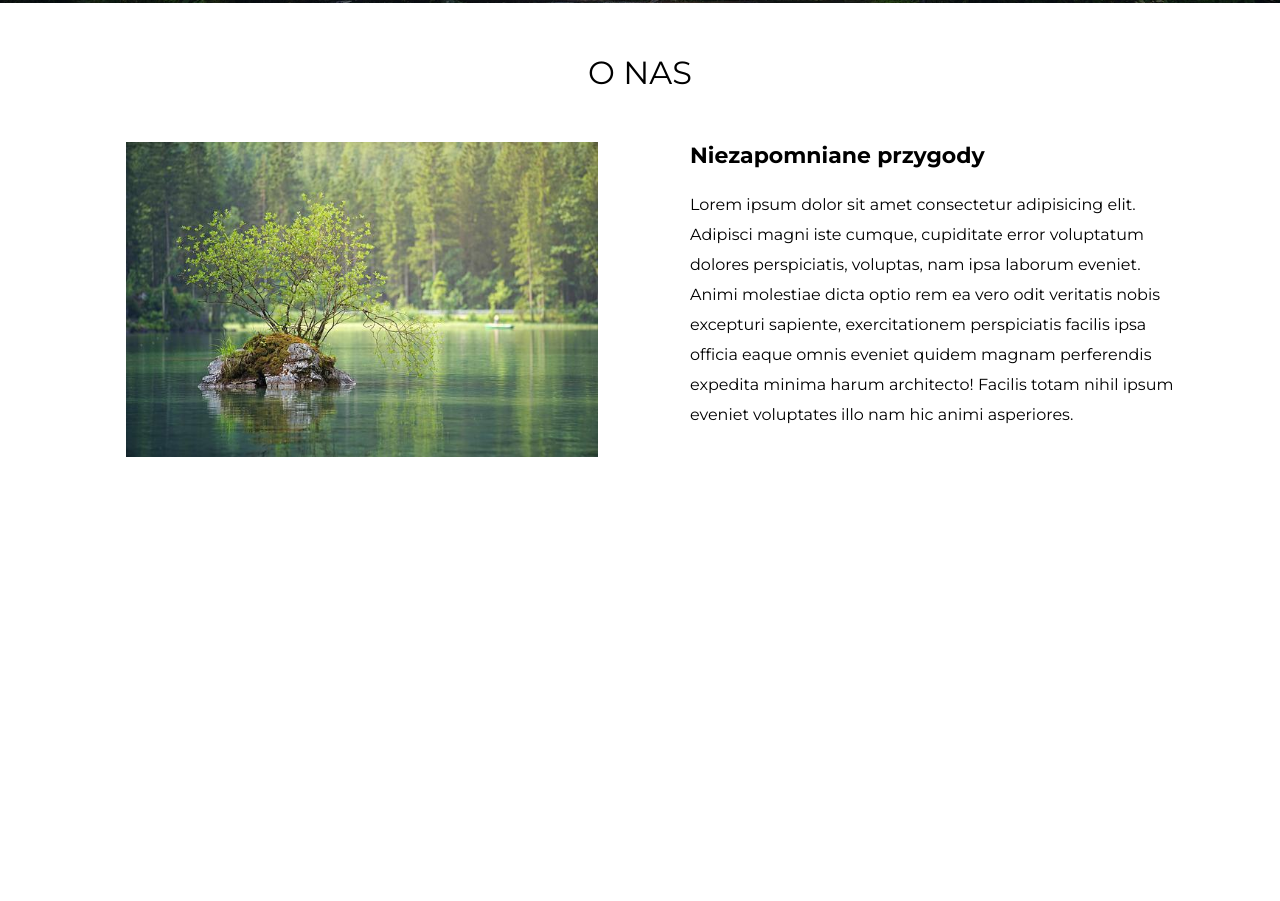
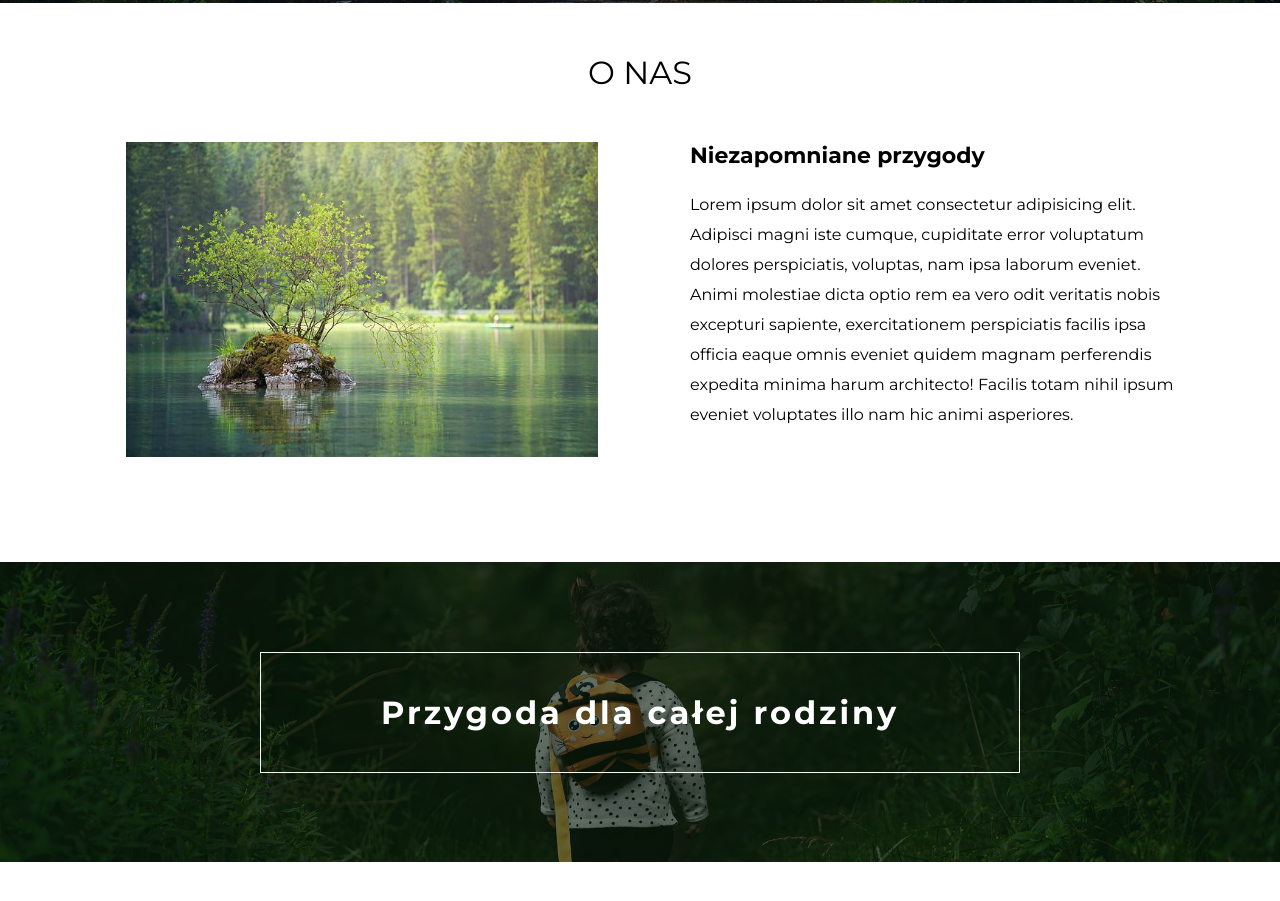
Before and after one commit to realeksandrare/realeksandrare.github.io, a website: page index.html in a window 1280 px wide. Shown: the part 541-1442 px from the top of the page. Before the commit the page ends 1053 px from the top, so only its background shows below. Drawn offline with Linux system fonts and the light colour scheme.

Commit message:
Added secondr hero image section with h2

```diff
--- a/index.html
+++ b/index.html
@@ -69,6 +69,18 @@
         </div>
     </section>
 
+    <section class="adventure">
+        <!-- <div class="adventure__bg"> -->
+            <div class="adventure__shadow"></div>
+            <div class="adventure__container">
+                <h2 class="adventure__container-text">Przygoda dla całej rodziny</h2>
+            </div>
+
+    </div>
+    </section>
+<br>
+<br>
+<br>
 </body>
 
 </html>
--- a/src/sass/_large.scss
+++ b/src/sass/_large.scss
@@ -5,14 +5,6 @@
 				margin-left: 6rem;
 			}
 		}
-        .about-us{
-            &__text{
-                padding: 0 8.4rem;
-                &-description{
-                    line-height: 1rem;
-                }
-            }
-        }
 	}
 	.about-us {
 		&__text {
@@ -41,7 +33,20 @@
                 object-fit: contain;			}
 		}
 	}
+    .adventure{
+height: 30rem;
+background-image: url("/src/img/girl-desktop.jpg");
+        &__container{
+
+            &-text{
+                font-size: 2.6rem;
+                letter-spacing: .2rem;
+                padding: 4rem 9rem;
+            }
+        }
+    }
 }
+
 
 @media (min-width: 1200px) {
 	.header {
@@ -70,4 +75,17 @@ margin-left: 3rem;
             }
         }
     }
+
+    .adventure{
+        height: 30rem;
+        background-image: url("/src/img/girl-desktop.jpg");
+                &__container{
+
+                    &-text{
+                        font-size: 3.2rem;
+                        letter-spacing: .3rem;
+                        padding: 4rem 12rem;
+                    }
+                }
+            }
 }
--- a/src/sass/_medium.scss
+++ b/src/sass/_medium.scss
@@ -25,4 +25,14 @@
             }
         }
     }
+    .adventure{
+
+        &__container{
+
+            &-text{
+                font-size: 2.2rem;
+                padding: 4rem 8rem;
+            }
+        }
+    }
 }
--- a/src/sass/_small.scss
+++ b/src/sass/_small.scss
@@ -24,4 +24,14 @@
             }
         }
     }
+    .adventure{
+
+        &__container{
+
+            &-text{
+                font-size: 2rem;
+                padding: 3rem 5rem;
+            }
+        }
+    }
 }
--- a/src/sass/main.scss
+++ b/src/sass/main.scss
@@ -58,7 +58,7 @@ body {
 		}
 		&__link {
 			display: none;
-			padding:  1.6rem 2rem;
+			padding: 1.6rem 2rem;
 			text-decoration: none;
 			color: #000;
 			justify-self: space-around;
@@ -107,6 +107,7 @@ body {
 }
 
 .about-us {
+	margin-bottom: 5rem;
 	&__heading {
 		padding: 5rem 4rem;
 		font-size: 2.8rem;
@@ -142,6 +143,42 @@ body {
 	}
 }
 
+.adventure {
+	position: relative;
+	background-image: url('/src/img/girl-mobile.jpg');
+	background-size: cover;
+	background-position: center;
+	background-repeat: no-repeat;
+	object-fit: contain;
+	width: 100%;
+	height: 20rem;
+	z-index: -10;
+
+	&__shadow {
+		position: absolute;
+		width: 100%;
+		height: 100%;
+		background-color: rgba(0, 20, 0, 0.6);
+		z-index: -5;
+	}
+	&__container {
+		display: flex;
+		justify-content: center;
+		align-items: center;
+		height: 100%;
+		color: white;
+		text-align: center;
+		padding: 0 3rem;
+
+		&-text{
+			border: 1px solid whitesmoke;
+			padding: 2rem 4rem;
+			font-size: 1.6rem;
+
+		}
+	}
+}
+
 @import './small';
 
 @import './medium';
```
Also changed, not shown: dist/css/main.min.css, 1 other file.
